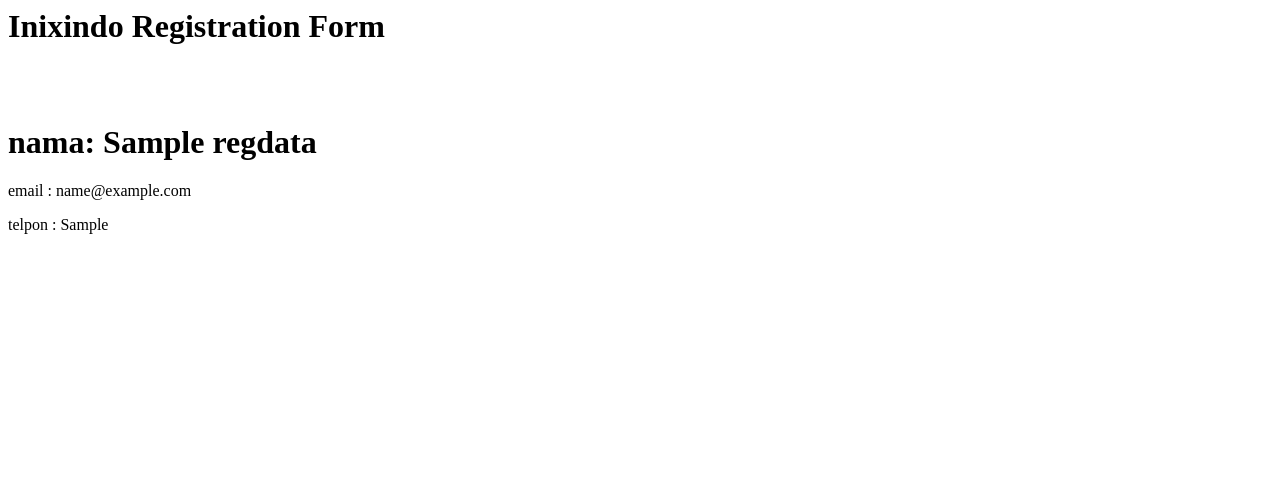
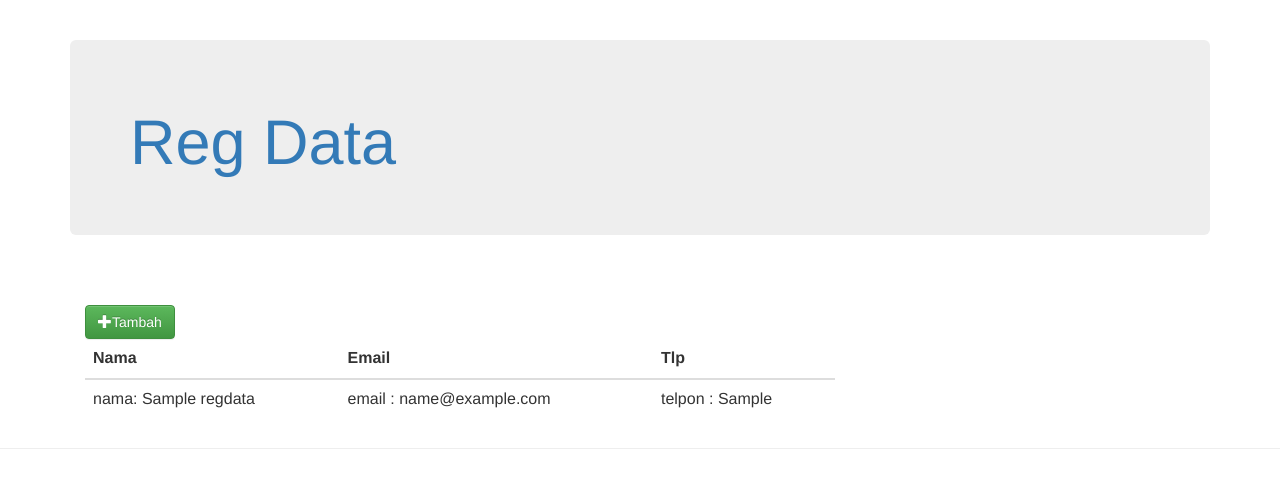
Before and after one commit to rwidianti/my-regsite, a Django app: page / in a window 1280 px wide. Shown: the top 488 px of the page. Run offline with Django 3.2, Linux system fonts and the light colour scheme; tables that the repository leaves empty hold one stand-in row (values such as "Sample post"); some libraries are stand-ins or nearby versions.

Commit message:
sebelum pakai pwa

```diff
--- /dev/null
+++ b/register/static/css/register.css
@@ -0,0 +1,4 @@
+h1 a {
+    color: #FCA205;
+	font-family: 'Lobster';
+}
--- /dev/null
+++ b/register/templates/register/base.html
@@ -0,0 +1,23 @@
+<html>
+<head>
+<link rel="stylesheet" href="//maxcdn.bootstrapcdn.com/bootstrap/3.2.0/css/bootstrap.min.css">
+<link rel="stylesheet" href="//maxcdn.bootstrapcdn.com/bootstrap/3.2.0/css/bootstrap-theme.min.css">
+<link href="//fonts.googleapis.com/css?family=Lobster&subset=latin,latin-ext" rel="stylesheet" type="text/css">
+<title>Reg Data List</title>
+</head>
+<body>
+    <div class="page-header">
+	<div class="container">
+  <div class="jumbotron">
+        <h1><a href="/">Reg Data</a></h1>
+    </div>
+    <div class="content container">
+        <div class="row">
+            <div class="col-md-8">
+            {% block content %}
+            {% endblock %}
+            </div>
+        </div>
+    </div>
+</body>
+</html>
--- a/register/templates/register/regdata_list.html
+++ b/register/templates/register/regdata_list.html
@@ -1,17 +1,30 @@
-<html>
-<head>
-<title>Reg Data List</title>
-</head>
-<body>
-<h1>Inixindo Registration Form</h1>
+{% extends 'register/base.html' %}
+{% block content %}
 <br>
 <br>
-{% for regdata in regdatas %}
-    <div>
-        <h1>nama: {{ regdata.nama }}</h1>
-        <p>email : {{ regdata.email }}</p>
-        <p>telpon : {{ regdata.tlp }}</p>
-    </div>
+
+<a class="btn btn-success" href="{% url 'regdata_new' %}" class="top-menu">
+<span class="glyphicon glyphicon-plus"></span>Tambah</a>
+
+ <div class="table-responsive">
+  <table class="table">
+    <thead>
+      <tr>
+        <th>Nama</th>
+        <th>Email</th>
+        <th>Tlp</th>
+      </tr>
+    </thead>
+    <tbody>
+	{% for regdata in regdatas %}
+      <tr>
+        <td>nama: {{ regdata.nama }}</td>
+        <td>email : {{ regdata.email }}</td>
+        <td>telpon : {{ regdata.tlp }}</td>
+      </tr>
+
 {% endfor %}
-</body>
-</html>
+</tbody>
+  </table>
+
+{% endblock %}
--- a/register/urls.py
+++ b/register/urls.py
@@ -3,4 +3,7 @@ from . import views
 
 urlpatterns = [
     url(r'^$', views.post_list, name='post_list'),
+    url(r'^regdata/new/$', views.regdata_new, name='regdata_new'),
+    url(r'^regdata/(?P<pk>\d+)/$', views.regdata_detail, name='regdata_detail'),
+    url(r'^regdata/(?P<pk>\d+)/edit/$', views.regdata_edit, name='regdata_edit'),
 ]
--- a/register/views.py
+++ b/register/views.py
@@ -1,7 +1,33 @@
-from django.shortcuts import render
+from django.shortcuts import render, get_object_or_404
 from .models import regdata
+from .forms import RegDataForm
+from django.shortcuts import redirect
 
 # Create your views here.
 def post_list(request):
         regdatas = regdata.objects.all()
         return render(request, 'register/regdata_list.html', {'regdatas': regdatas})
+def regdata_new(request):
+    if request.method == "POST":
+        form = RegDataForm(request.POST)
+        if form.is_valid():
+            post = form.save(commit=False)
+            post.save()
+            return redirect('regdata_detail',pk=post.pk)
+    else:
+        form = RegDataForm()
+    return render(request, 'register/regdata_edit.html', {'form': form})
+def regdata_edit(request, pk):
+    post = get_object_or_404(regdata, pk=pk)
+    if request.method == "POST":
+        form = RegDataForm(request.POST, instance=post)
+        if form.is_valid():
+            post = form.save(commit=False)
+            post.save()
+            return redirect('regdata_detail', pk=post.pk)
+    else:
+        form = RegDataForm(instance=post)
+    return render(request, 'register/regdata_edit.html', {'form': form})
+def regdata_detail(request, pk):
+    post = get_object_or_404(regdata, pk=pk)
+    return render(request, 'register/regdata_detail.html', {'post': post})
```
Also changed, not shown: register/forms.py (added, +9 -0 lines), register/templates/register/regdata_detail.html (added, +9 -0 lines), register/templates/register/regdata_edit.html (added, +11 -0 lines).
